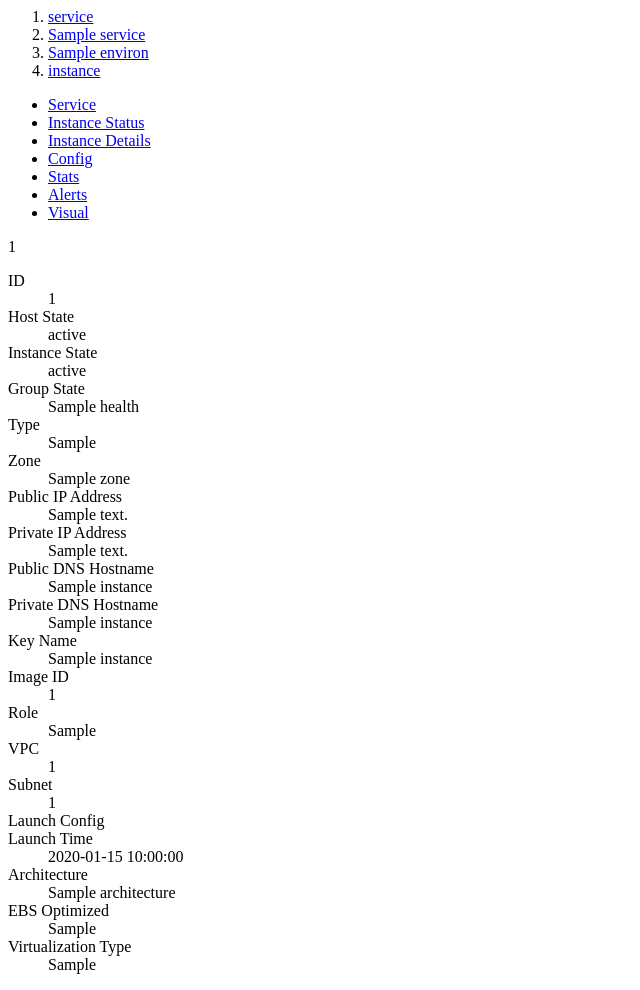
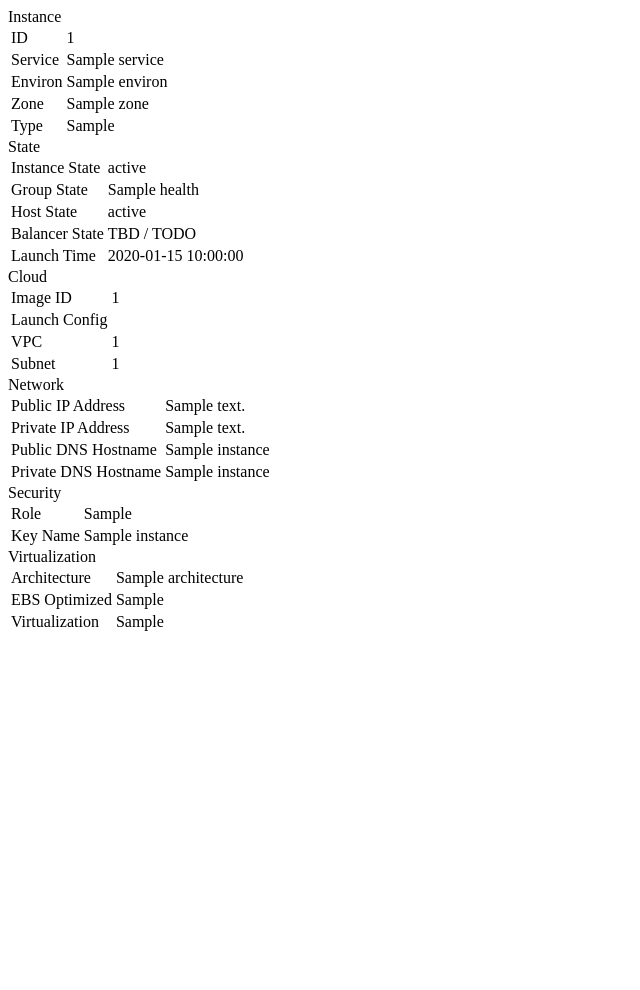
Before and after one commit to WrathOfChris/billow-web, a Flask app: template billow_web/templates/instance.html in a window 1280 px wide. Shown: the whole page, without its empty margins (0-640 px from the left). After the commit the page ends 631 px from the top, so only its background shows below. Run offline with Flask 2, Linux system fonts and the light colour scheme; the template is opened without the code that fills it: most values are stand-ins (such as "Sample title", 1, 10 or a date in 2020); parts of the project's set-up code (start-up, migrations or seed data) failed here and were passed over.

Commit message:
config file loads links, urls, titles.  better instance display

```diff
--- a/billow_web/templates/instance.html
+++ b/billow_web/templates/instance.html
@@ -1,49 +1,76 @@
-<ol class="breadcrumb">
-  <li><a href="/services">service</a></li>
-  <li><a href="/service/{{service}}">{{service}}</a></li>
-  <li><a href="/service/{{service}}/{{environ}}">{{environ}}</a></li>
-  <li class="active"><a href="/instance/{{service}}/{{environ}}/{{instance.id}}">instance</a></li>
-</ol>
+<div class="row">
 
-<ul class="nav nav-pills">
-    <li role="presentation"><a href="/service/{{service}}/{{environ}}">Service</a></li>
-    <li role="presentation"><a href="/instancestatus/{{service}}/{{environ}}">Instance Status</a></li>
-    <li role="presentation"><a href="/instances/{{service}}/{{environ}}">Instance Details</a></li>
-    <li role="presentation"><a href="/config/{{service}}/{{environ}}">Config</a></li>
-    <li role="presentation"><a href="/stats/{{service}}/{{environ}}">Stats</a></li>
-    <li role="presentation"><a href="/alerts/{{service}}/{{environ}}">Alerts</a></li>
-    <li role="presentation"><a href="/visual/{{service}}/{{environ}}">Visual</a></li>
-</ul>
+  <div class="col-md-4">
+    <div class="panel panel-info">
+      <div class="panel-heading">Instance</div>
+      <table class="table">
+        <tr><td>ID</td><td>{{instance.id}}</td></tr>
+        <tr><td>Service</td><td>{{service}}</td></tr>
+        <tr><td>Environ</td><td>{{environ}}</td></tr>
+        <tr><td>Zone</td><td>{{instance.zone}}</td></tr>
+        <tr><td>Type</td><td>{{instance.instance_type}}</td></tr>
+      </table>
+    </div>
+  </div>
 
-<div class="panel panel-info">
-  <!-- Default panel contents -->
-  <div class="panel-heading">
-    {{instance.id}}
+  <div class="col-md-4">
+    <div class="panel panel-info">
+      <div class="panel-heading">State</div>
+      <table class="table">
+        <tr><td>Instance State</td><td>{{instance.instance_state}}</td></tr>
+        <tr><td>Group State</td><td>{{instance.health}}</td></tr>
+        <tr><td>Host State</td><td>{{instance.state}}</td></tr>
+        <tr><td>Balancer State</td><td>TBD / TODO</td></tr>
+        <tr><td>Launch Time</td><td>{{instance.launch_time}}</td></tr>
+      </table>
+    </div>
   </div>
-  <div class="panel-body"></div>
 
-  <!-- List group -->
-  <dl class="list-group dl-horizontal">
-    <dt>ID<dt><dd>{{instance.id}}</dd>
-    <dt>Host State<dt><dd>{{instance.state}}</dd>
-    <dt>Instance State<dt><dd>{{instance.instance_state}}</dd>
-    <dt>Group State<dt><dd>{{instance.health}}</dd>
-    <dt>Type<dt><dd>{{instance.instance_type}}</dd>
-    <dt>Zone<dt><dd>{{instance.zone}}</dd>
-    <dt>Public IP Address<dt><dd>{{instance.public_ip_address}}</dd>
-    <dt>Private IP Address<dt><dd>{{instance.private_ip_address}}</dd>
-    <dt>Public DNS Hostname<dt><dd>{{instance.public_dns_name}}</dd>
-    <dt>Private DNS Hostname<dt><dd>{{instance.private_dns_name}}</dd>
-    <dt>Key Name<dt><dd>{{instance.key_name}}</dd>
-    <dt>Image ID<dt><dd>{{instance.image_id}}</dd>
-    <dt>Role<dt><dd>{{instance.instance_profile}}</dd>
-    <dt>VPC<dt><dd>{{instance.vpc_id}}</dd>
-    <dt>Subnet<dt><dd>{{instance.subnet_id}}</dd>
-    <dt>Launch Config<dt><dd>{{instance.config}}</dd>
-    <dt>Launch Time<dt><dd>{{instance.launch_time}}</dd>
-    <dt>Architecture<dt><dd>{{instance.architecture}}</dd>
-    <dt>EBS Optimized<dt><dd>{{instance.ebs_optimized}}</dd>
-    <dt>Virtualization Type<dt><dd>{{instance.virtualization_type}}</dd>
-  </dl>
-  <!--<li class="list-group-item"></li>-->
+  <div class="col-md-4">
+    <div class="panel panel-info">
+      <div class="panel-heading">Cloud</div>
+      <table class="table">
+        <tr><td>Image ID</td><td>{{instance.image_id}}</td></tr>
+        <tr><td>Launch Config</td><td>{{instance.config}}</td></tr>
+        <tr><td>VPC</td><td>{{instance.vpc_id}}</td></tr>
+        <tr><td>Subnet</td><td>{{instance.subnet_id}}</td></tr>
+      </table>
+    </div>
+  </div>
+
 </div>
+
+<div class="row">
+  <div class="col-md-4">
+    <div class="panel panel-info">
+      <div class="panel-heading">Network</div>
+      <table class="table">
+        <tr><td>Public IP Address</td><td>{{instance.public_ip_address}}</td></tr>
+        <tr><td>Private IP Address</td><td>{{instance.private_ip_address}}</td></tr>
+        <tr><td>Public DNS Hostname</td><td>{{instance.public_dns_name}}</td></tr>
+        <tr><td>Private DNS Hostname</td><td>{{instance.private_dns_name}}</td></tr>
+      </table>
+    </div>
+  </div>
+
+  <div class="col-md-4">
+    <div class="panel panel-info">
+      <div class="panel-heading">Security</div>
+      <table class="table">
+        <tr><td>Role</td><td>{{instance.instance_profile}}</td></tr>
+        <tr><td>Key Name</td><td>{{instance.key_name}}</td></tr>
+      </table>
+    </div>
+  </div>
+
+  <div class="col-md-4">
+    <div class="panel panel-info">
+      <div class="panel-heading">Virtualization</div>
+      <table class="table">
+        <tr><td>Architecture</td><td>{{instance.architecture}}</td></tr>
+        <tr><td>EBS Optimized</td><td>{{instance.ebs_optimized}}</td></tr>
+        <tr><td>Virtualization</td><td>{{instance.virtualization_type}}</td></tr>
+      </table>
+    </div>
+  </div>
+</div>
--- a/billow_web/templates/navbar.html
+++ b/billow_web/templates/navbar.html
@@ -20,9 +20,11 @@
       <div class="collapse navbar-collapse" id="bs-example-navbar-collapse-1">
 
         <ul class="nav navbar-nav">
-          <li><a href="/#">Home</a></li>
+          <li><a href="/#">{{nav.title}}</a></li>
           <li><a href="/services">Services</a></li>
-          <li class="active"><a href="#">{{nav.title}}<span class="sr-only">(current)</span></a></li>
+          {% for link in nav.links %}
+          <li><a href="{{link.url}}">{{link.name}}</a></li>
+          {% endfor %}
         </ul>
 
         <ul class="nav navbar-nav navbar-right">
--- a/billow_web/templates/servicenav.html
+++ b/billow_web/templates/servicenav.html
@@ -21,8 +21,8 @@
   <div class="container-fluid">
     <ul class="nav nav-pills">
       <li role="presentation"{% if nav.active == 'service' %}class="active"{% endif %}><a href="/service/{{nav.service}}/{{nav.environ}}">Service</a></li>
+      <li role="presentation"{% if nav.active == 'instances' %}class="active"{% endif %}><a href="/instances/{{nav.service}}/{{nav.environ}}">Instances</a></li>
       <li role="presentation"{% if nav.active == 'status' %}class="active"{% endif %}><a href="/status/{{nav.service}}/{{nav.environ}}">Status</a></li>
-      <li role="presentation"{% if nav.active == 'instances' %}class="active"{% endif %}><a href="/instances/{{nav.service}}/{{nav.environ}}">Instances</a></li>
       <li role="presentation"{% if nav.active == 'config' %}class="active"{% endif %}><a href="/config/{{nav.service}}/{{nav.environ}}">Config</a></li>
       <li role="presentation"{% if nav.active == 'stats' %}class="active"{% endif %}><a href="/stats/{{nav.service}}/{{nav.environ}}">Stats</a></li>
       <li role="presentation"{% if nav.active == 'alerts' %}class="active"{% endif %}><a href="/alerts/{{nav.service}}/{{nav.environ}}">Alerts</a></li>
--- a/billow_web/templates/visual.html
+++ b/billow_web/templates/visual.html
@@ -87,7 +87,7 @@
           {% for group in service.groups %}
           <p class="list-group-item active">{{group.name}}
           {% for inst in group.instances %}
-          <p class="list-group-item">{{inst.id}}</p>
+          <p class="list-group-item"><a href="/instance/{{service.service}}/{{service.environ}}/{{inst.id}}">{{inst.id}}</a></p>
           {% endfor %}
           </p>
           {% endfor %}
```
Also changed, not shown: billow_web/config.py (+16 -5 lines), billow_web/main.py (+36 -17 lines), billow_web/templates/config.html (+0 -18 lines). Lines whose indentation alone changed are shown as unchanged.
